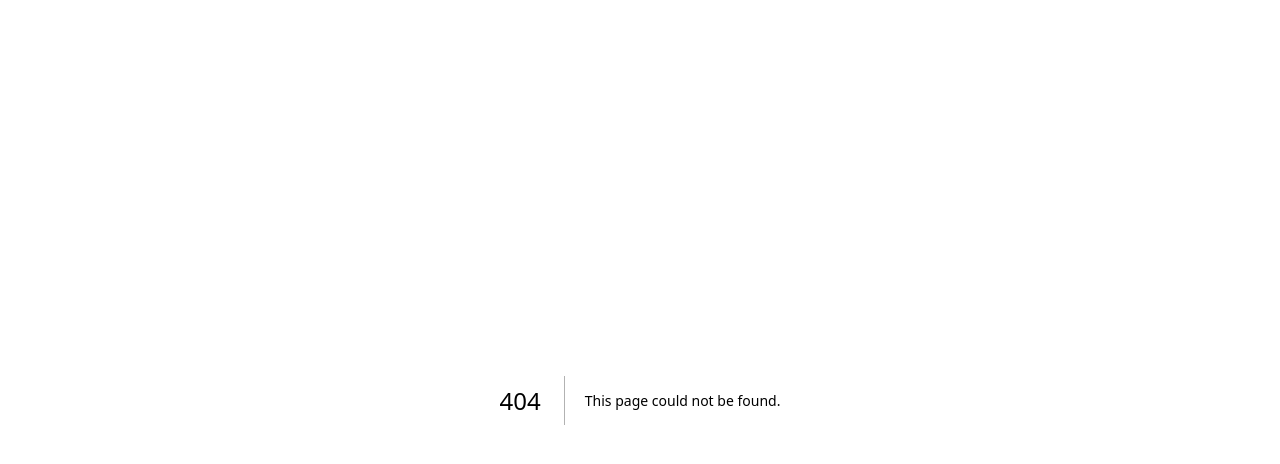
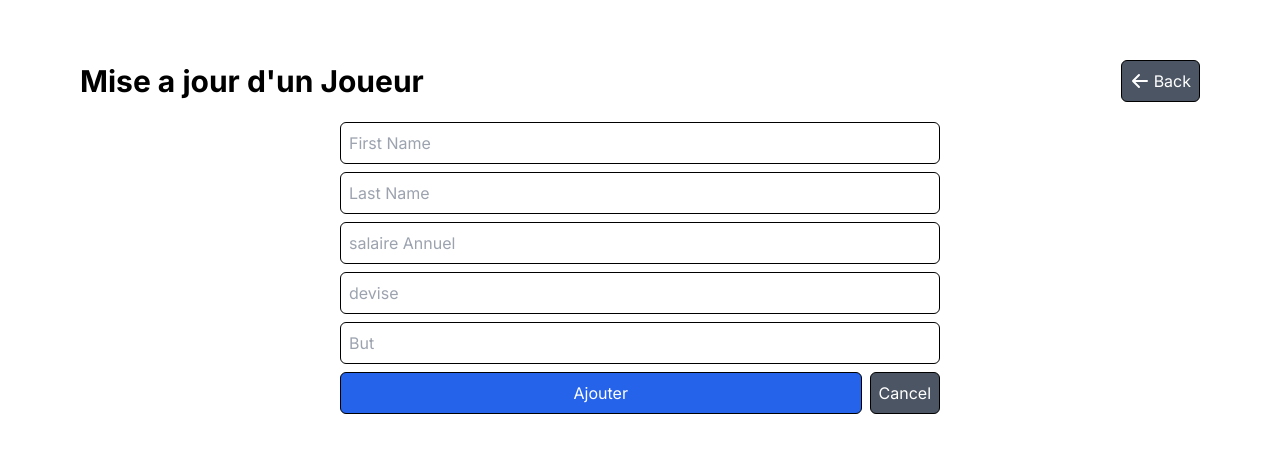
Before and after one commit to Intexted/Fifa2023, a Next.js app: page /update/1 in a window 1280 px wide. Before the commit this address had no page. Shown: the top 464 px of the page. Built offline with nearby package versions, Linux system fonts and the light colour scheme; no server answers; the database is empty.

Commit message:
Handle Update

```diff
--- a/actions.ts
+++ b/actions.ts
@@ -12,8 +12,8 @@ export async function getPlayers() {
 export const submitData = async (data: FormData) => {
   await prisma.player.create({
     data: {
-      firstname: data.firstName,
-      lastname: data.lastName,
+      firstname: data.firstname,
+      lastname: data.lastname,
       salary: data.salary,
       goal: data.goal,
       devise: data.devise,
@@ -32,3 +32,21 @@ export const deletePlayer = async (id: number) => {
   });
   revalidatePath("/");
 };
+
+export const updatePlayer = async (id: number, data: FormData) => {
+  await prisma.player.update({
+    where: {
+      id: Number(id),
+    },
+    data: {
+      firstname: data.firstname,
+      lastname: data.lastname,
+      salary: data.salary,
+      goal: data.goal,
+      devise: data.devise,
+      pictureURl: "",
+    },
+  });
+  revalidatePath("/");
+  redirect("/");
+};
--- a/app/components/FormPlayer.tsx
+++ b/app/components/FormPlayer.tsx
@@ -1,20 +1,23 @@
 "use client";
 
-import { redirect } from "next/navigation";
-import { prisma } from "@/db";
 import Link from "next/link";
 
-import { submitData } from "@/actions";
+import { submitData, updatePlayer } from "@/actions";
 
 import { z, ZodType } from "zod";
 import { useForm } from "react-hook-form";
 import { zodResolver } from "@hookform/resolvers/zod";
 import { FormData } from "@/typings";
 
-function FormPlayer() {
+interface FormPlayerProps {
+  id?: number;
+  user?: FormData;
+}
+
+const FormPlayer: React.FC<FormPlayerProps> = ({ id = 1, user }) => {
   const schema: ZodType<FormData> = z.object({
-    firstName: z.string().min(2).max(30),
-    lastName: z.string().min(2).max(30),
+    firstname: z.string().min(2).max(30),
+    lastname: z.string().min(2).max(30),
     salary: z.number(),
     goal: z.number(),
     devise: z.string().min(1),
@@ -26,6 +29,7 @@ function FormPlayer() {
     formState: { errors },
   } = useForm<FormData>({
     resolver: zodResolver(schema),
+    defaultValues: user,
   });
 
   return (
@@ -33,27 +37,31 @@ function FormPlayer() {
       {" "}
       <form
         className="flex flex-col gap-2 w-[50%] mx-auto"
-        action={handleSubmit(submitData) as () => void}
+        action={
+          handleSubmit(
+            !user ? submitData : (data: FormData) => updatePlayer(id, data)
+          ) as () => void
+        }
       >
         {/* <label> First Name:</label> */}
         <input
           className="border border-black rounded-md p-2"
           type="text"
           placeholder="First Name"
-          {...register("firstName")}
+          {...register("firstname")}
         />
-        {errors.firstName && (
-          <span className="text-red-600"> {errors.firstName.message}</span>
+        {errors.firstname && (
+          <span className="text-red-600"> {errors.firstname.message}</span>
         )}
         {/* <label> Last Name: </label> */}
         <input
           className="border border-black rounded-md p-2"
           type="text"
           placeholder="Last Name"
-          {...register("lastName")}
+          {...register("lastname")}
         />
-        {errors.lastName && (
-          <span className="text-red-600"> {errors.lastName.message}</span>
+        {errors.lastname && (
+          <span className="text-red-600"> {errors.lastname.message}</span>
         )}
         {/* <label> salaire Annuel </label> */}
         <input
@@ -90,7 +98,7 @@ function FormPlayer() {
             className="border border-black rounded-md bg-blue-600 text-white cursor-pointer p-2 flex-1"
             type="submit"
           >
-            Ajouter
+            {!user ? "Ajouter" : "Mettre a jour"}
           </button>
           <Link href="..">
             <button className="border border-black rounded-md bg-gray-600 text-white cursor-pointer p-2">
@@ -101,6 +109,6 @@ function FormPlayer() {
       </form>
     </div>
   );
-}
+};
 
 export default FormPlayer;
--- /dev/null
+++ b/app/components/Pagination.tsx
@@ -0,0 +1,47 @@
+"use client";
+import React from "react";
+
+interface PaginationProps {
+  prev: number;
+  next: number;
+}
+
+function Pagination({ prev, next }: PaginationProps) {
+  return (
+    <div className="flex items-center gap-5  justify-center mt-5">
+      <svg
+        onClick={() => {
+          prev -= 7;
+          console.log(prev);
+        }}
+        xmlns="http://www.w3.org/2000/svg"
+        className="h-7 w-7 cursor-pointer"
+        viewBox="0 0 20 20"
+        fill="currentColor"
+      >
+        <path
+          fillRule="evenodd"
+          d="M12.707 5.293a1 1 0 010 1.414L9.414 10l3.293 3.293a1 1 0 01-1.414 1.414l-4-4a1 1 0 010-1.414l4-4a1 1 0 011.414 0z"
+          clipRule="evenodd"
+        />
+      </svg>
+      <svg
+        onClick={() => {
+          next += 7;
+        }}
+        xmlns="http://www.w3.org/2000/svg"
+        className="h-7 w-7 cursor-pointer"
+        viewBox="0 0 20 20"
+        fill="currentColor"
+      >
+        <path
+          fillRule="evenodd"
+          d="M7.293 14.707a1 1 0 010-1.414L10.586 10 7.293 6.707a1 1 0 011.414-1.414l4 4a1 1 0 010 1.414l-4 4a1 1 0 01-1.414 0z"
+          clipRule="evenodd"
+        />
+      </svg>
+    </div>
+  );
+}
+
+export default Pagination;
--- a/app/page.tsx
+++ b/app/page.tsx
@@ -1,11 +1,13 @@
-import { prisma } from "@/db";
 import formatNumber from "@/utils/formatNumber";
 import Link from "next/link";
 import DeleteButton from "./components/DeleteButton";
 import { getPlayers } from "@/actions";
+import Pagination from "./components/Pagination";
 
 export default async function Home() {
   const players = await getPlayers();
+  const prev = 7;
+  const next = 13;
 
   return (
     <main className=" p-15">
@@ -18,23 +20,23 @@ export default async function Home() {
         </Link>
       </div>
       <hr />
-      <div className=" w-[65%] mx-auto mt-10 h-[300px] rounded-md p-2 gap-5">
+      <div className=" w-[65%] mx-auto my-10 h-[300px] rounded-md p-2 gap-5">
         <table className="table-auto w-full">
           <thead>
             <tr className="bg-gray-200">
-              <th className=" px-4 py-2 font-medium text-gray-500">id</th>
-              <th className=" px-4 py-2 font-medium text-gray-500">
+              <th className="  px-4 py-2 font-medium text-gray-500">id</th>
+              <th className="  px-4 py-2 font-medium text-gray-500">
                 Nom Complet
               </th>
-              <th className=" px-4 py-2 font-medium text-gray-500">
+              <th className="  px-4 py-2 font-medium text-gray-500">
                 Salaire Annuel
               </th>
-              <th className=" px-4 py-2 font-medium text-gray-500">BUT</th>
-              <th className=" px-4 py-2 font-medium text-gray-500">Actions</th>
+              <th className="  px-4 py-2 font-medium text-gray-500">BUT</th>
+              <th className="  px-4 py-2 font-medium text-gray-500">Actions</th>
             </tr>
           </thead>
           <tbody>
-            {players.map((player) => (
+            {players.slice(prev, next).map((player) => (
               <tr key={player.id} className="border-b border-gray-300">
                 <td className="px-4 py-2">{player.id}</td>
                 <td className="px-4 py-2">
@@ -46,6 +48,7 @@ export default async function Home() {
                 <td className="px-4 py-2">{player.goal}</td>
                 <td className="px-4 py-2">
                   <div className="flex items-center gap-2">
+                    <Link href={`/update/${player.id}`}>
                       <svg
                         xmlns="http://www.w3.org/2000/svg"
                         className="h-6 w-6 cursor-pointer text-gray-700"
@@ -60,6 +63,7 @@ export default async function Home() {
                           d="M15.232 5.232l3.536 3.536m-2.036-5.036a2.5 2.5 0 113.536 3.536L6.5 21.036H3v-3.572L16.732 3.732z"
                         />
                       </svg>
+                    </Link>
                     <svg
                       xmlns="http://www.w3.org/2000/svg"
                       className="h-6 w-6 cursor-pointer text-gray-700"
@@ -81,6 +85,7 @@ export default async function Home() {
             ))}
           </tbody>
         </table>
+        <Pagination prev={prev} next={next} />
       </div>
     </main>
   );
--- /dev/null
+++ b/app/update/[id]/page.tsx
@@ -0,0 +1,41 @@
+// "use client";
+
+import Link from "next/link";
+import FormPlayer from "../../components/FormPlayer";
+
+async function App({ params }: { params: { id: number } }) {
+  const user = await prisma.player.findUnique({
+    where: {
+      id: Number(params.id),
+    },
+  });
+  console.log("user", user);
+  //   console.log(params);
+  return (
+    <div className="flex flex-col p-10 justify-center">
+      <div className="flex items-center justify-between py-5 px-10">
+        <h1 className="font-bold text-3xl">Mise a jour d&apos;un Joueur</h1>
+        <Link href="/">
+          <button className=" flex items-center gap-1 border border-black rounded-md bg-gray-600 text-white cursor-pointer p-2">
+            <svg
+              xmlns="http://www.w3.org/2000/svg"
+              className="h-5 w-5"
+              viewBox="0 0 20 20"
+              fill="currentColor"
+            >
+              <path
+                fillRule="evenodd"
+                d="M9.707 16.707a1 1 0 01-1.414 0l-6-6a1 1 0 010-1.414l6-6a1 1 0 011.414 1.414L5.414 9H17a1 1 0 110 2H5.414l4.293 4.293a1 1 0 010 1.414z"
+                clipRule="evenodd"
+              />
+            </svg>
+            <h3>Back</h3>
+          </button>
+        </Link>
+      </div>
+      <FormPlayer id={params.id} user={user} />
+    </div>
+  );
+}
+
+export default App;
--- a/typings.d.ts
+++ b/typings.d.ts
@@ -1,6 +1,6 @@
 export type FormData = {
-  firstName: string;
-  lastName: string;
+  firstname: string;
+  lastname: string;
   salary: number;
   goal: number;
   devise: string;
```
Lines whose indentation alone changed are shown as unchanged.
